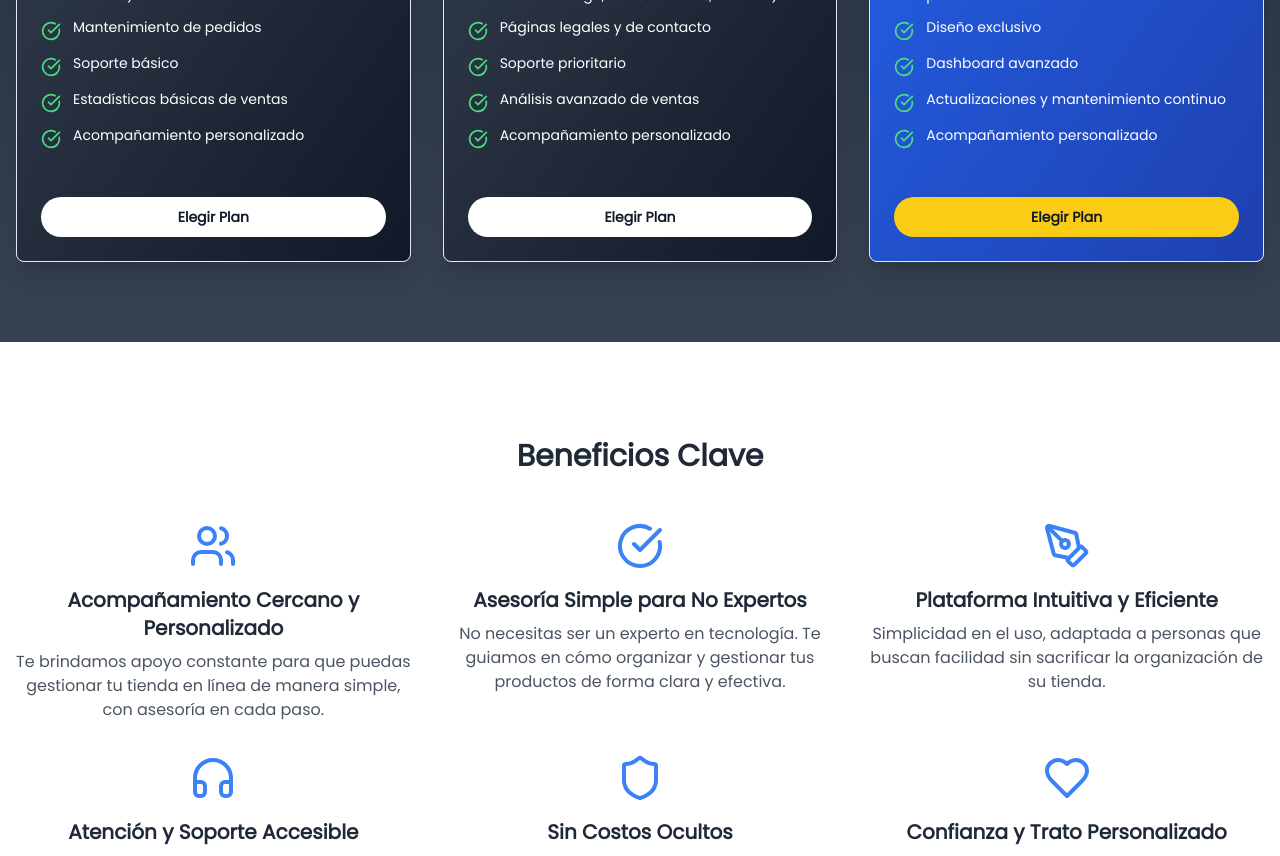
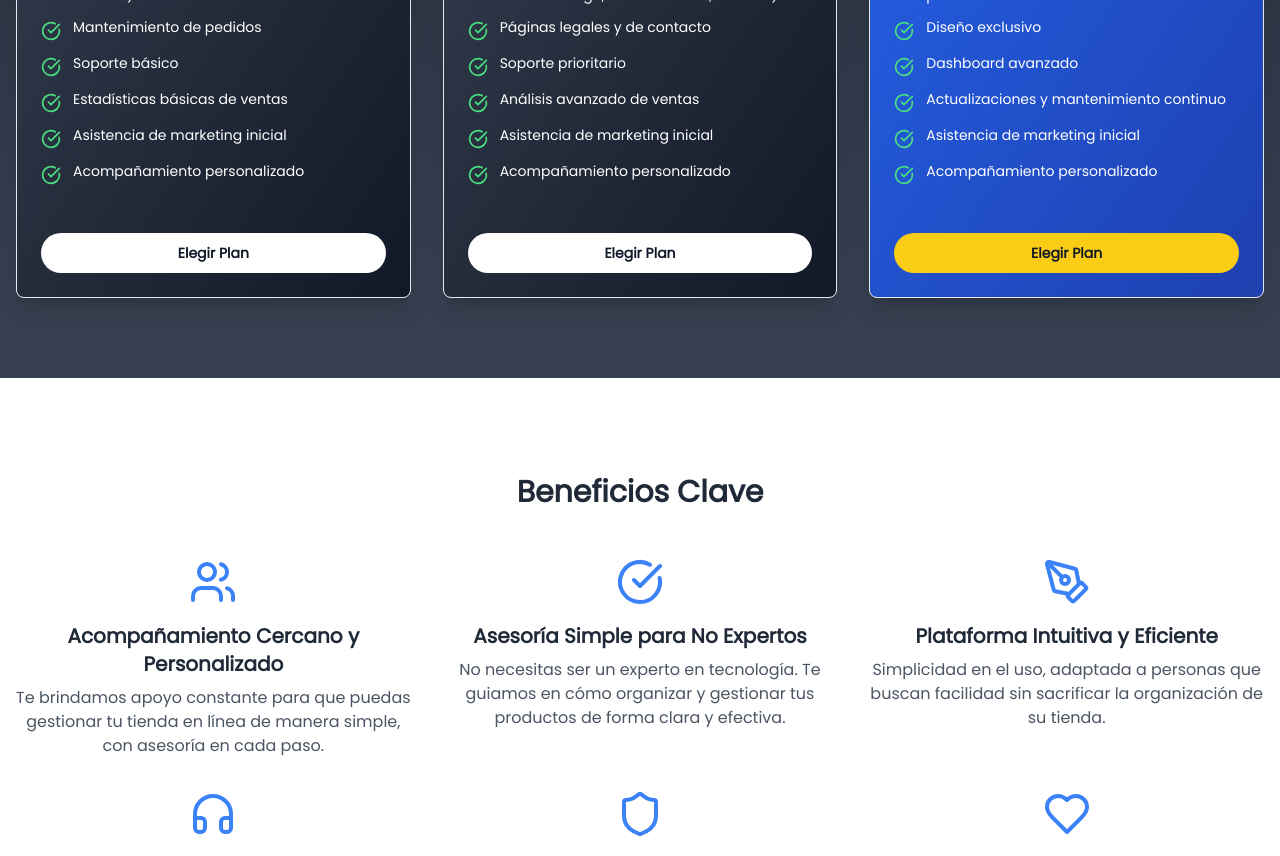
Before and after one commit to deiviiss/mi-tienda-en-linea, a Next.js app: page / in a window 1280 px wide. Shown: the part 2480-3336 px from the top of the page. Built offline with nearby package versions, Linux system fonts and the light colour scheme.

Commit message:
feat: ✨ Add initial marketing assistance to pricing plans
Included 'Asistencia de marketing inicial' to the pricing plans in multiple locations, enhancing the offerings for basic, standard, and premium plans.

```diff
--- a/src/app/(mi-tienda-en-linea)/princing/[slug]/page.tsx
+++ b/src/app/(mi-tienda-en-linea)/princing/[slug]/page.tsx
@@ -30,6 +30,7 @@ export default function PlanBySlugPage({ params }: Props) {
         'Mantenimiento de pedidos',
         'Soporte básico',
         'Estadísticas básicas de ventas',
+        'Asistencia de marketing inicial',
         'Acompañamiento personalizado'
       ],
       slug: 'basic'
@@ -45,6 +46,7 @@ export default function PlanBySlugPage({ params }: Props) {
         'Páginas legales y de contacto',
         'Soporte prioritario',
         'Análisis avanzado de ventas',
+        'Asistencia de marketing inicial',
         'Acompañamiento personalizado'
       ],
       slug: 'standard'
@@ -60,6 +62,7 @@ export default function PlanBySlugPage({ params }: Props) {
         'Diseño exclusivo',
         'Dashboard avanzado',
         'Actualizaciones y mantenimiento continuo',
+        'Asistencia de marketing inicial',
         'Acompañamiento personalizado'
       ],
       slug: 'premium'
@@ -100,6 +103,7 @@ export default function PlanBySlugPage({ params }: Props) {
       items: [
         { name: 'Soporte básico', plans: [true, true, true] },
         { name: 'Soporte prioritario', plans: [false, true, true] },
+        { name: 'Asistencia de marketing inicial', plans: [true, true, true] },
         { name: 'Acompañamiento personalizado', plans: [true, true, true] }
       ]
     },
--- a/src/components/landing/PricingSection.tsx
+++ b/src/components/landing/PricingSection.tsx
@@ -15,6 +15,7 @@ const pricingPlans = [
       'Mantenimiento de pedidos',
       'Soporte básico',
       'Estadísticas básicas de ventas',
+      'Asistencia de marketing inicial',
       'Acompañamiento personalizado'],
     slug: 'basic'
   },
@@ -29,6 +30,7 @@ const pricingPlans = [
       'Páginas legales y de contacto',
       'Soporte prioritario',
       'Análisis avanzado de ventas',
+      'Asistencia de marketing inicial',
       'Acompañamiento personalizado'
     ],
     slug: 'standard'
@@ -44,6 +46,7 @@ const pricingPlans = [
       'Diseño exclusivo',
       'Dashboard avanzado',
       'Actualizaciones y mantenimiento continuo',
+      'Asistencia de marketing inicial',
       'Acompañamiento personalizado'
     ],
     slug: 'premium'
```
Also changed, not shown: 1 other file (tests, documents, lock files or other folders).
